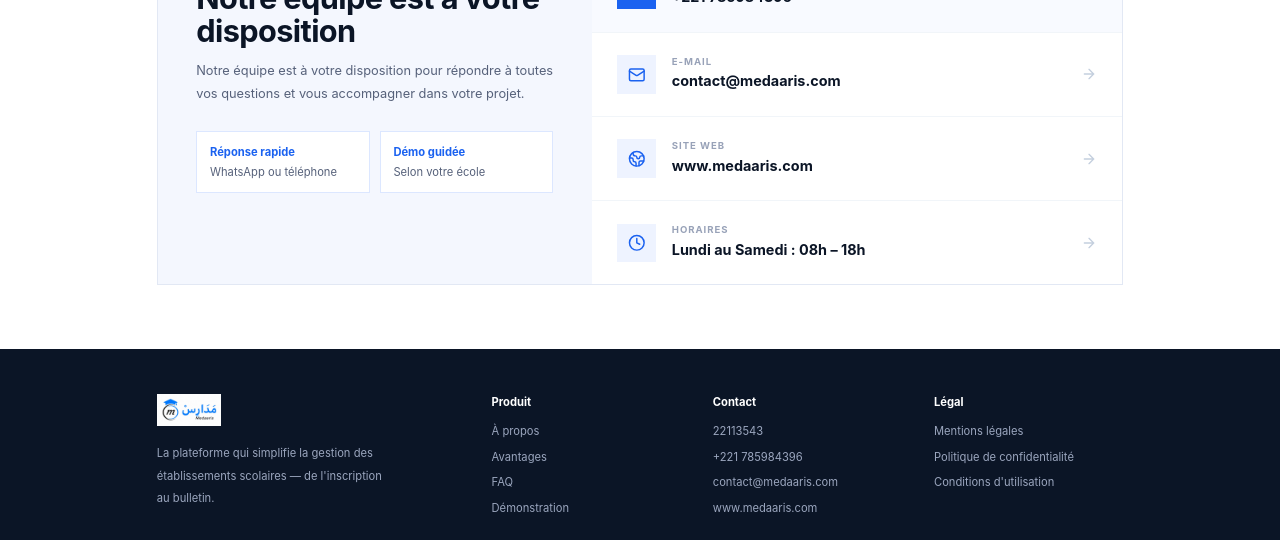
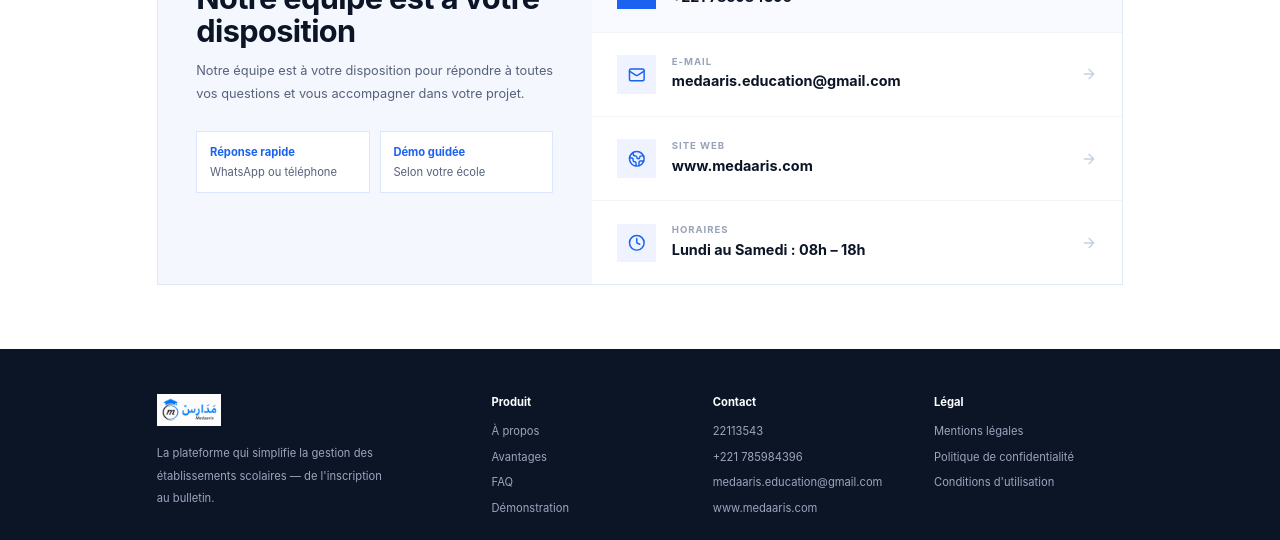
Before and after one commit to JulesBestDev176/medaaris_web, a Next.js app: page / in a window 1280 px wide. Shown: the part 8749-9289 px from the top of the page. Built offline with nearby package versions, Linux system fonts and the light colour scheme; no server answers.

Commit message:
fix: update contact email to medaaris.education@gmail.com

```diff
--- a/src/components/landing-page.tsx
+++ b/src/components/landing-page.tsx
@@ -1076,7 +1076,7 @@ export function LandingPage() {
             <div className="divide-y divide-[#F1F5F9]">
               <ContactRow icon={Phone}      label="Téléphone" value="22113543"                    href="tel:22113543" />
               <ContactRow icon={Smartphone} label="WhatsApp"  value="+221 785984396"              href="https://wa.me/221785984396" highlight />
-              <ContactRow icon={Mail}       label="E-mail"    value="contact@medaaris.com"        href="mailto:contact@medaaris.com" />
+              <ContactRow icon={Mail}       label="E-mail"    value="medaaris.education@gmail.com"        href="mailto:medaaris.education@gmail.com" />
               <ContactRow icon={Globe2}     label="Site web"  value="www.medaaris.com"            href="http://www.medaaris.com/" />
               <ContactRow icon={Clock}      label="Horaires"  value="Lundi au Samedi : 08h – 18h" href="#contact" />
             </div>
@@ -1329,7 +1329,7 @@ function Footer() {
             <div className="flex flex-col gap-3 text-sm text-[#9BA6BE]">
               <a href="tel:22113543"                className="transition hover:text-white">22113543</a>
               <a href="https://wa.me/221785984396" className="transition hover:text-white">+221 785984396</a>
-              <a href="mailto:contact@medaaris.com" className="transition hover:text-white">contact@medaaris.com</a>
+              <a href="mailto:medaaris.education@gmail.com" className="transition hover:text-white">medaaris.education@gmail.com</a>
               <a href="http://www.medaaris.com/"   className="transition hover:text-white">www.medaaris.com</a>
             </div>
           </div>
```
